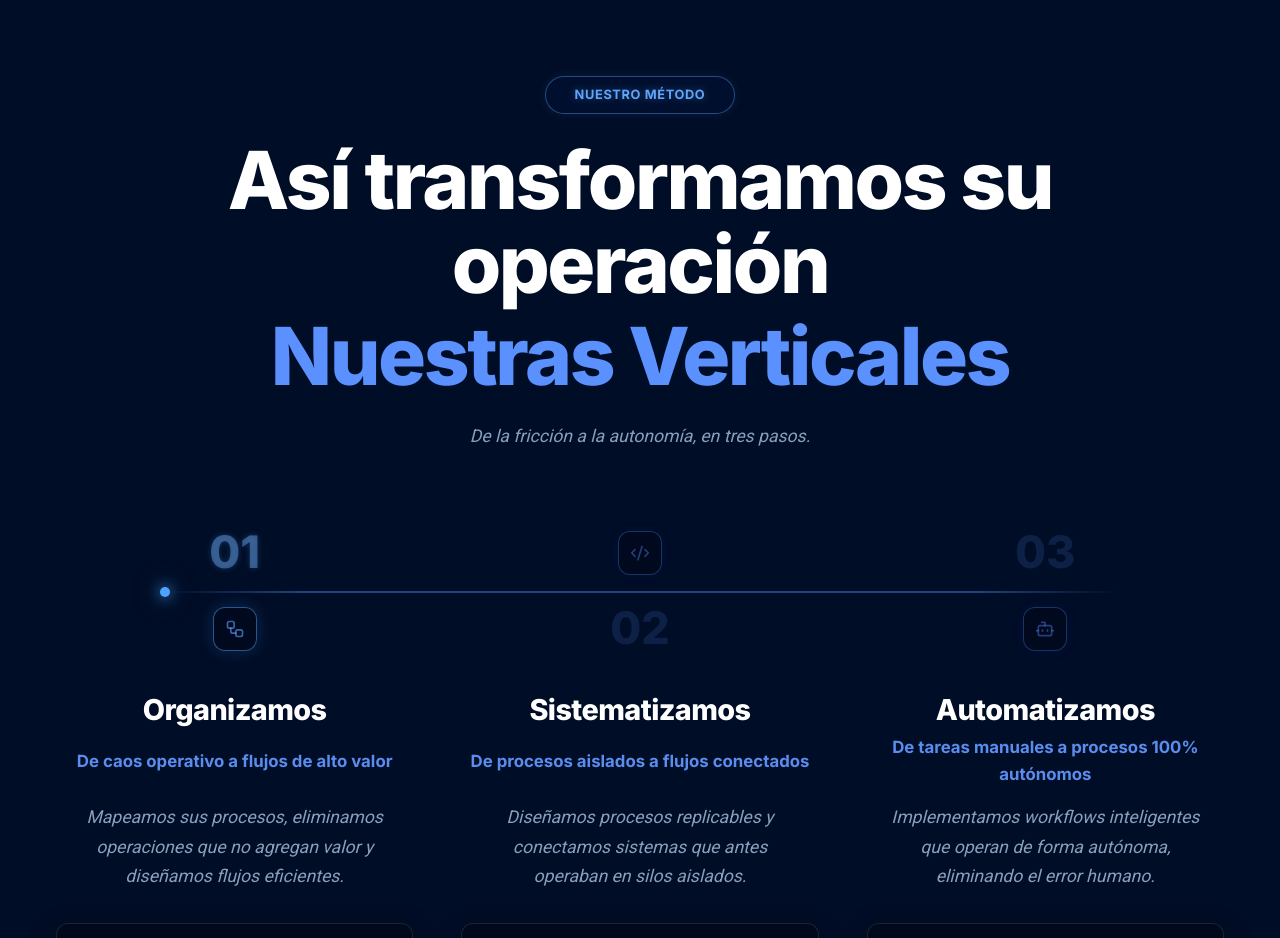
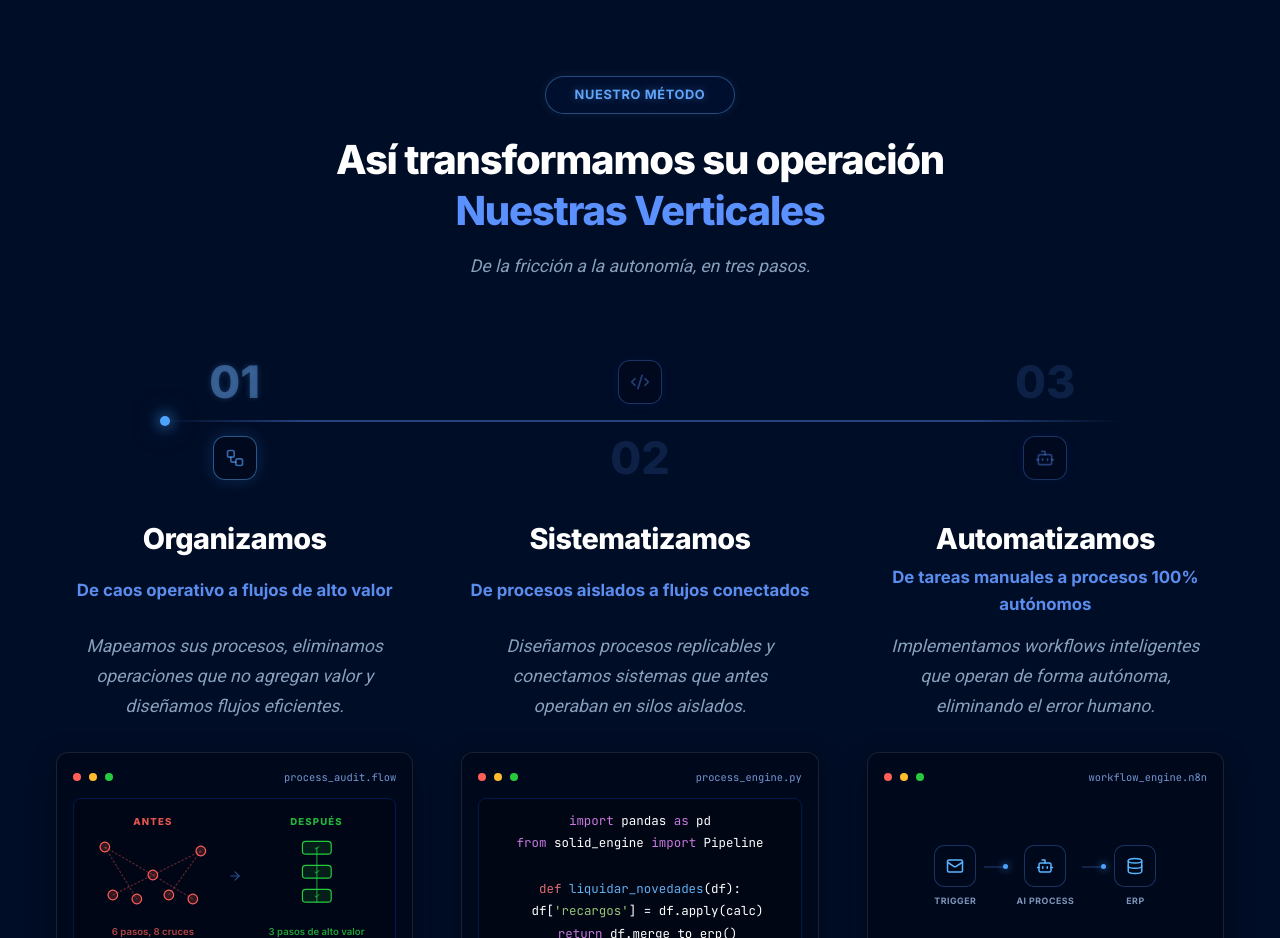
Before and after one commit to LuisRojas0923/Landing-Page-SOLID, a React (Vite) app: page / in a window 1280 px wide. Shown: the part 960-1898 px from the top of the page. Built offline with nearby package versions, Linux system fonts and the light colour scheme.

Commit message:
Ajustado tamaño de fuente del encabezado de Método a 40px manteniendo estética Luxe

```diff
--- a/src/pages/Home.jsx
+++ b/src/pages/Home.jsx
@@ -212,16 +212,16 @@ const Home = () => {
                     <div style={{ textAlign: 'center', marginBottom: '5rem' }}>
                         <div className="luxe-badge" style={{ marginBottom: '1.5rem' }}>Nuestro Método</div>
                         <h2 style={{
-                            fontSize: 'clamp(2.5rem, 8vw, 5rem)',
+                            fontSize: '2.5rem',
                             fontWeight: '800',
-                            lineHeight: '1.05',
-                            marginBottom: '1.5rem',
+                            lineHeight: '1.1',
+                            marginBottom: '1.2rem',
                             maxWidth: '1200px',
-                            margin: '0 auto 1.5rem',
+                            margin: '0 auto 1.2rem',
                             letterSpacing: '-0.03em'
                         }}>
                             Así transformamos su operación <br />
-                            <span style={{ color: 'var(--deep-navy-800)', display: 'block', marginTop: '0.5rem' }}>Nuestras Verticales</span>
+                            <span style={{ color: 'var(--deep-navy-800)', display: 'block', marginTop: '0.4rem' }}>Nuestras Verticales</span>
                         </h2>
                         <p style={{ color: 'rgba(180, 210, 240, 0.75)', maxWidth: '600px', margin: '0 auto', fontSize: '1.1rem', fontFamily: "'Roboto', sans-serif", fontStyle: 'italic' }}>De la fricción a la autonomía, en tres pasos.</p>
                     </div>
```
